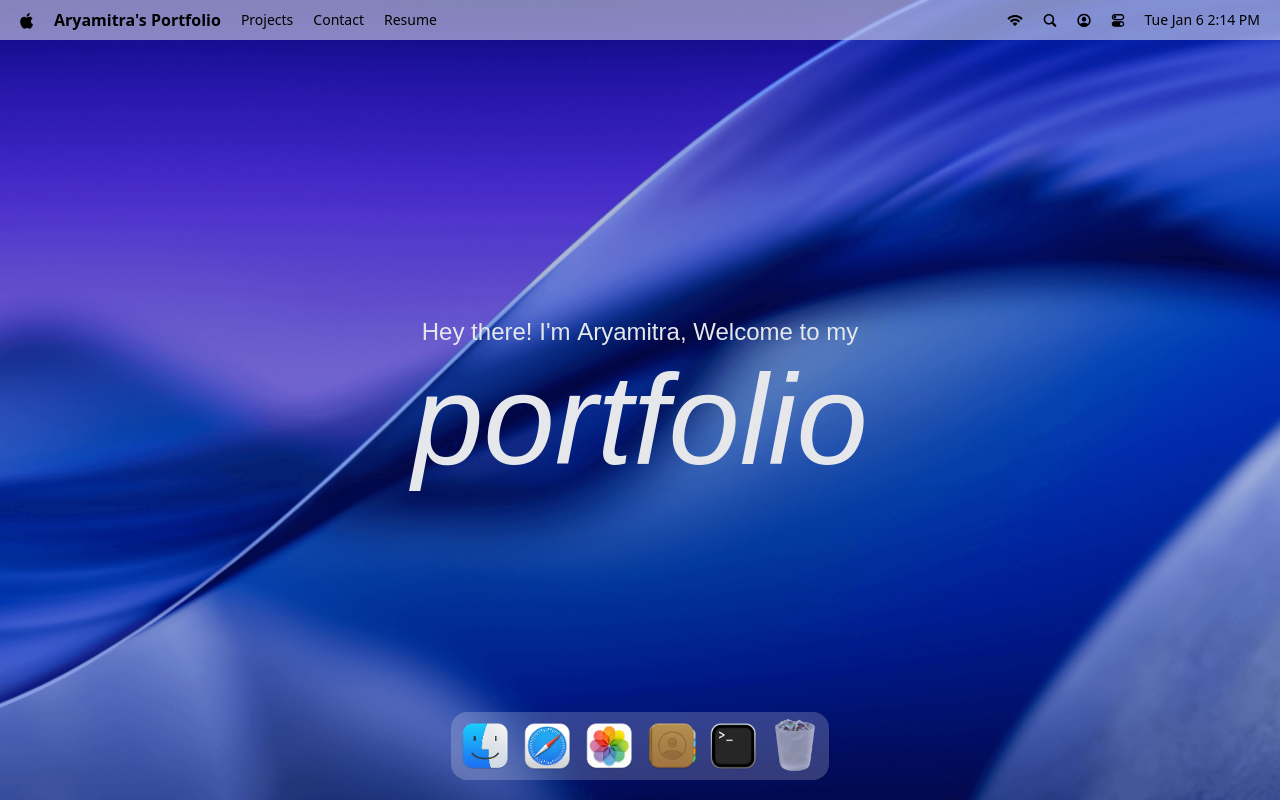
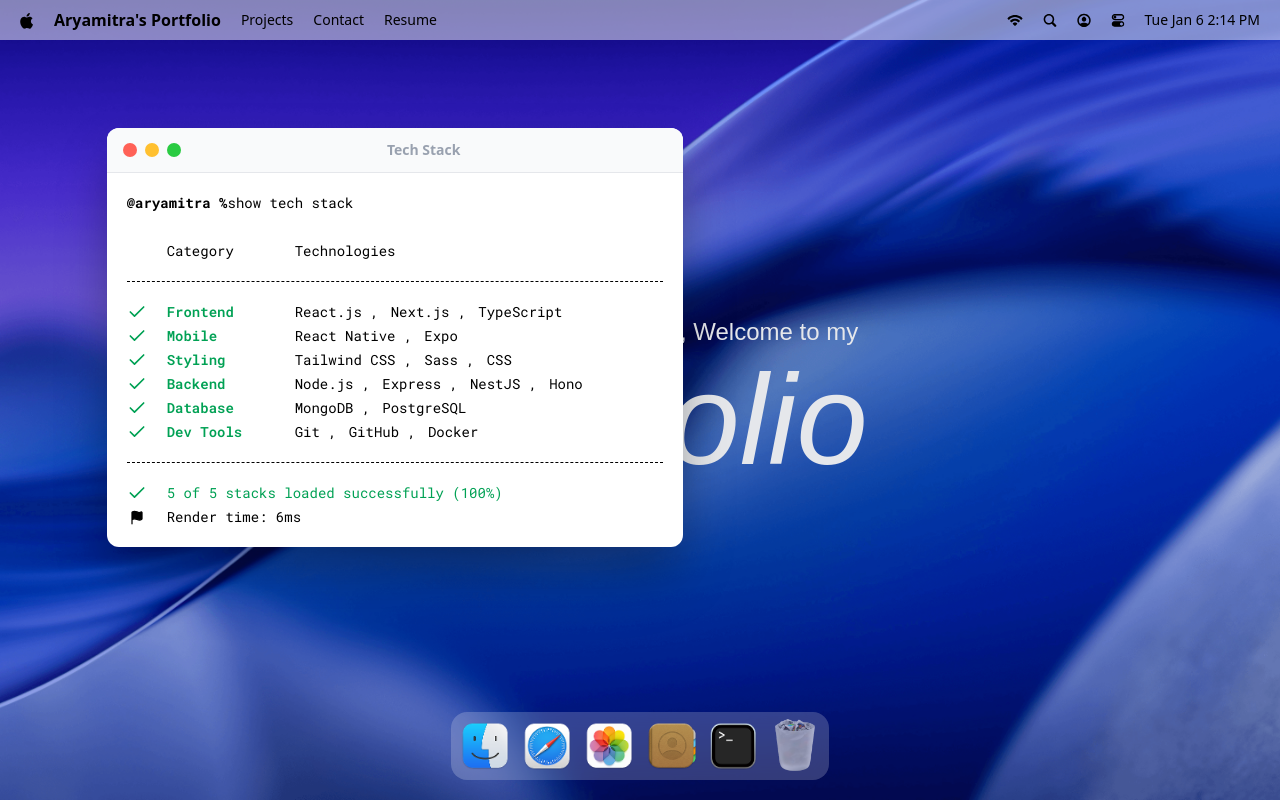
Before and after one commit to Aryamitra95/MacOS_Portfolio_Aryamitra, a React (Vite) app: page / in a window 1280 px wide. Both pictures are taken after a click on the button 733 px from the left and 746 px from the top of the page. Built offline with nearby package versions, Linux system fonts and the light colour scheme; a web font is replaced by a local one.

Commit message:
special windows

```diff
--- a/package.json
+++ b/package.json
@@ -14,11 +14,13 @@
     "@tailwindcss/vite": "^4.1.18",
     "dayjs": "^1.11.19",
     "gsap": "^3.14.2",
+    "immer": "^10.1.3",
     "lucide-react": "^0.562.0",
     "react": "^19.2.0",
     "react-dom": "^19.2.0",
     "react-tooltip": "^5.30.0",
-    "tailwindcss": "^4.1.18"
+    "tailwindcss": "^4.1.18",
+    "zustand": "^5.0.10"
   },
   "devDependencies": {
     "@eslint/js": "^9.39.1",
--- a/src/App.jsx
+++ b/src/App.jsx
@@ -2,6 +2,11 @@
 import Navbar from "#components/Navbar.jsx";
 import Welcome from "#components/Welcome.jsx";
 import Dock from '#components/Dock';
+import gsap from 'gsap'
+import { Draggable } from 'gsap/Draggable';
+import Terminal from '#windows/Terminal';
+
+gsap.registerPlugin(Draggable);
 
 const App = () => {
     return (
@@ -9,6 +14,8 @@
            <Navbar/>
            <Welcome/>
            <Dock/>
+
+           <Terminal/>
        </main>
     )
 }
--- a/src/components/Dock.jsx
+++ b/src/components/Dock.jsx
@@ -3,8 +3,10 @@
 import gsap from 'gsap';
 import { Tooltip } from 'react-tooltip';
 import { dockApps } from '#constants/index.js';
+import useWindowStore from '#store/window';
 
 const Dock = () => {
+    const { openWindow, closeWindow, windows} = useWindowStore();
     const dockRef = useRef(null);
 
     useGSAP(() => {
@@ -49,7 +51,17 @@
     });
 
 
-    const toggleApp = (app) => {};
+    const toggleApp = (app) => {
+        if(!app?.canOpen) return;
+
+        const window = windows[app.id];
+
+        if(window.isOpen){
+            closeWindow(app.id);
+        }else {
+            openWindow(app.id);
+        }
+    };
 
     return (
         <section id="dock">
@@ -64,7 +76,7 @@
                             data-tooltip-content={app.name}
                             data-tooltip-delay-show={150}
                             disabled={!app.canOpen}
-                            onClick={() => toggleApp(app.id, app.canOpen)}
+                            onClick={() => toggleApp(app)}
                         >
                             <img
                                 src={`/images/${app.icon}`}
--- /dev/null
+++ b/src/components/WindowControls.jsx
@@ -0,0 +1,16 @@
+import useWindowStore from '#store/window';
+import React from 'react';
+
+const WindowControls = ({target}) => {
+    const { closeWindow } = useWindowStore();
+
+  return (
+    <div id="window-controls">
+        <div className='close' onClick={() => closeWindow(target)}/>
+        <div className='minimize' />
+        <div className='maximize' />
+    </div>
+  )
+}
+
+export default WindowControls;
--- /dev/null
+++ b/src/hoc/WindowWrapper.jsx
@@ -0,0 +1,53 @@
+import useWindowStore from '#store/window';
+import { useGSAP } from '@gsap/react';
+import gsap from 'gsap';
+import { Draggable } from 'gsap/Draggable';
+import React, { useLayoutEffect } from 'react';
+import { useRef } from 'react';
+
+const WindowWrapper = (Component, windowKey) => {
+    const Wrapped = (props) => {
+        const { focusWindow, windows } = useWindowStore();
+        const { isOpen, zIndex } = windows[windowKey];
+
+        const ref = useRef(null);
+        useGSAP(()=>{
+            const el = ref.current;
+            if(!el || !isOpen) return;
+
+            el.style.display = 'block';
+            gsap.fromTo(el, { scale: 0.8, opacity: 0, y: 40}, { scale: 1, opacity: 1, y: 0, duration: 0.4, ease: "power3.out"},);
+        }, [isOpen]);
+
+        useGSAP(()=>{
+            const el = ref.current;
+            if(!el) return;
+
+            const [instance] =  Draggable.create(el,{ onPress: ()=> focusWindow(windowKey)});
+
+            return () => instance.kill();
+        },[]);
+
+        useLayoutEffect(()=>{
+            const el = ref.current;
+            if(!el) return;
+            el.style.display = isOpen ? "block" : "none";
+        }, [isOpen]);
+
+        return (
+        <section
+        id={windowKey}
+        ref = {ref}
+        style={{zIndex}}
+        className='absolute'
+        >
+            <Component{...props}/>
+        </section>
+        );
+    };
+
+    Wrapped.displayName = `WindowWrapper(${Component.displayName || Component.name || "Component"})`
+  return Wrapped;
+};
+
+export default WindowWrapper;
--- /dev/null
+++ b/src/store/window.js
@@ -0,0 +1,29 @@
+import { INITIAL_Z_INDEX, WINDOW_CONFIG } from '#constants/index.js';
+import { create } from 'zustand';
+import { immer } from 'zustand/middleware/immer';
+
+const useWindowStore = create(immer((set)=>({
+    windows: WINDOW_CONFIG,
+     nextZIndex: INITIAL_Z_INDEX + 1,
+
+     openWindow: (windowKey, data = null) =>set((state) => {
+        const win = state.windows[windowKey];
+        win.isOpen = true;
+        win.zIndex = state.nextZIndex;
+        win.data = data ?? win.data;
+        state.nextZIndex++;
+     }),
+     closeWindow: (windowKey) =>set((state) => {
+        const win = state.windows[windowKey];
+        win.isOpen = false;
+        win.zIndex = INITIAL_Z_INDEX;
+        win.data = null;
+     }),
+     focusWindow: (windowKey) =>set((state) => {
+        const win = state.windows[windowKey];
+        win.zIndex = state.nextZIndex++;
+     }),
+})),
+);
+
+export default useWindowStore;
--- /dev/null
+++ b/src/windows/Terminal.jsx
@@ -0,0 +1,55 @@
+import WindowControls from '#components/WindowControls';
+import { techStack } from '#constants';
+import WindowWrapper from '#hoc/WindowWrapper';
+import { Check, Flag } from 'lucide-react';
+import React from 'react'
+
+const Terminal = () => {
+  return (
+    <>
+        <div id="window-header">
+            <p>
+                <WindowControls target="terminal"/>
+            </p>
+            <h2>Tech Stack</h2>
+        </div>
+
+
+        <div className='techstack'>
+            <p>
+                <span className='font-bold'>@aryamitra %</span>
+                show tech stack
+            </p>
+            <div className='label'>
+                <p className="w-32">Category</p>
+                <p>Technologies</p>
+            </div>
+            <ul className='content'>
+                {techStack.map(({ category, items }) => (
+                    <li key={category} className='flex items-center'>
+                        <Check className='check' size={20}/>
+                        <h3>{category}</h3>
+                        <ul>
+                            {items.map((item,i) => (
+                                <li key={i}>{item} {i<items.length-1 ? "," : "" }</li>
+                            ))}
+                        </ul>
+                    </li>
+                ))}
+            </ul>
+            <div className='footnote'>
+                <p>
+                    <Check size={20}/> 5 of 5 stacks loaded successfully (100%)
+                </p>
+                <p className='text-black '>
+                    <Flag size={15} fill="black"/>
+                    Render time: 6ms
+                </p>
+            </div>
+        </div>
+    </>
+  );
+};
+
+const TerminalWindow = WindowWrapper(Terminal, 'terminal');
+export default TerminalWindow;
```
Also changed, not shown: 1 other file (tests, documents, lock files or other folders).
